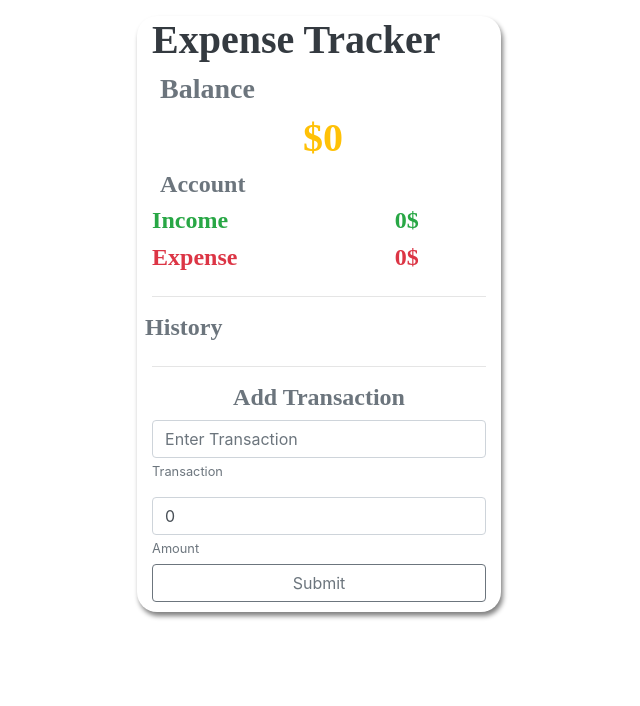
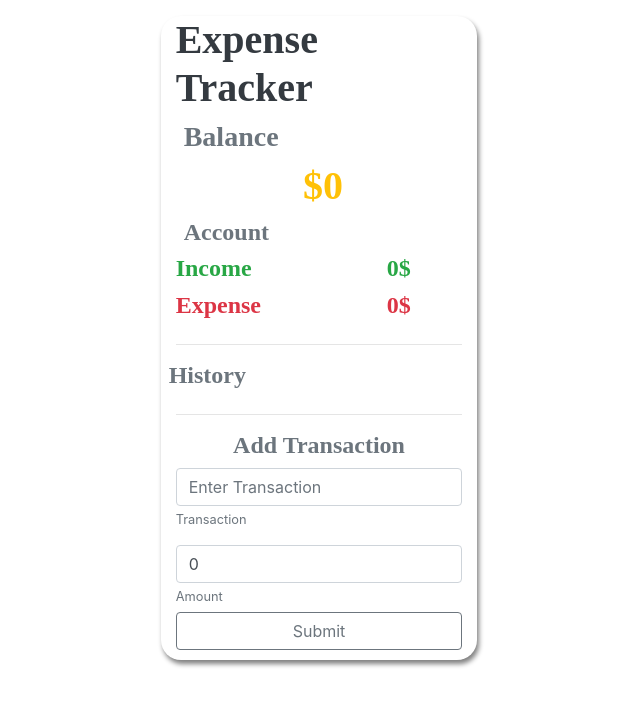
Before and after one commit to MuhammadMasood786/ExpenseTracker-TS, a React (Create React App) app: page / in a window 1280 px wide. Shown: the top 706 px of the page, without its empty margins (321-961 px from the left). Built offline with nearby package versions, Linux system fonts and the light colour scheme.

Commit message:
Update App.tsx

```diff
--- a/src/App.tsx
+++ b/src/App.tsx
@@ -9,7 +9,7 @@ import AddTransaction from './Component/AddTransaction';
 function App() {
 
   return (
-    <div className="">
+    <div className="container">
       <div className="row">
         <div className="col-md-10 col-12 mx-auto">
           <div className="row mt-3">
```
